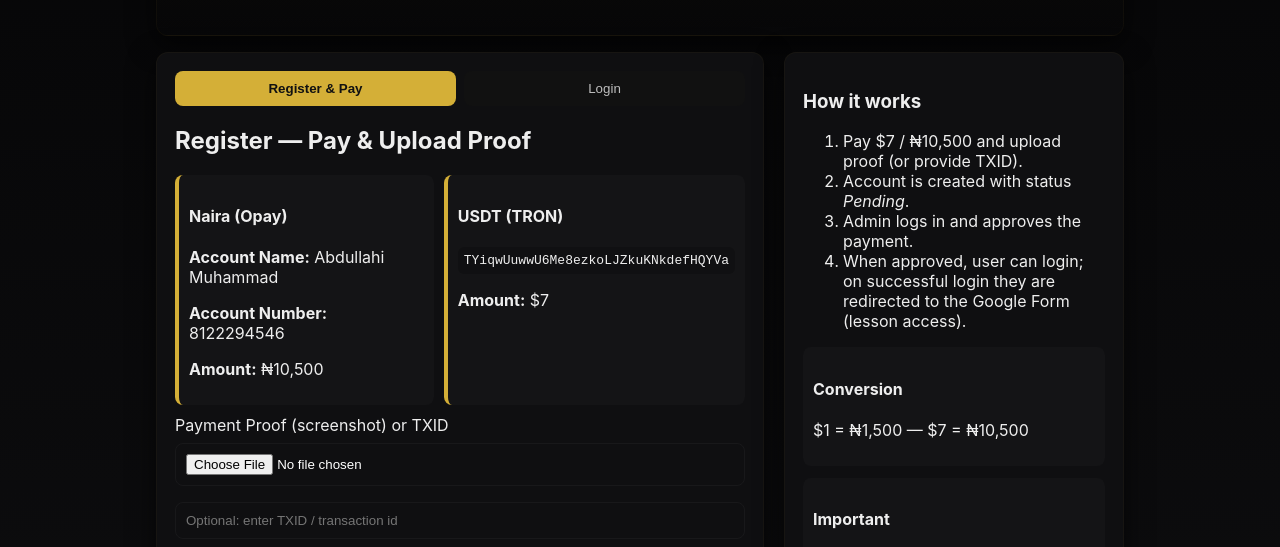
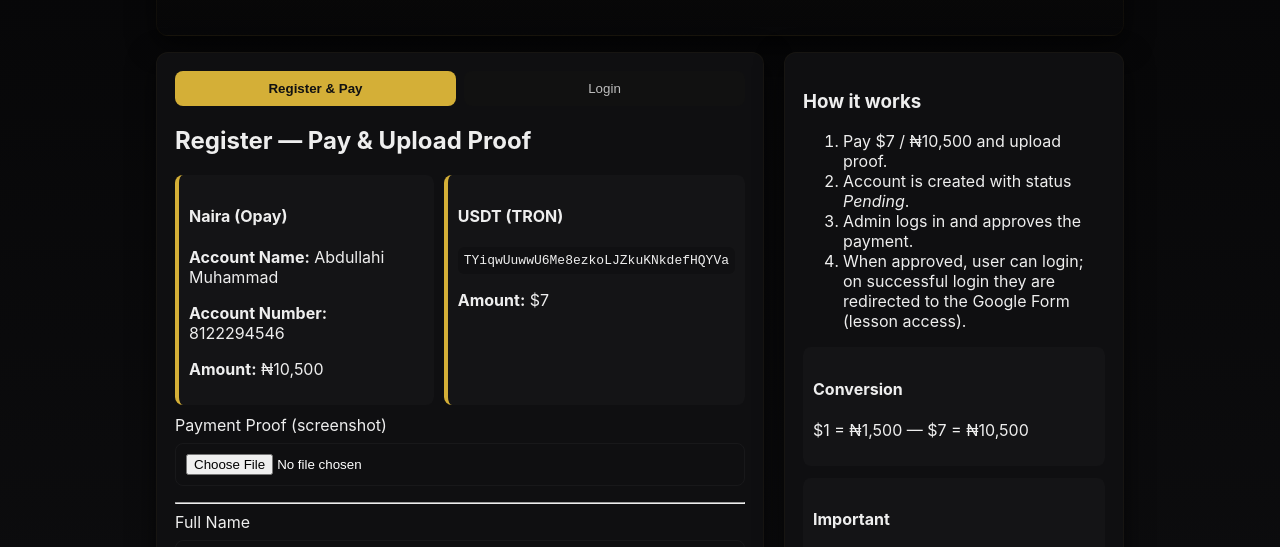
Before and after one commit to abdullahikunji/smart-traders-world, a plain HTML site: page index.html in a window 1280 px wide. Shown: the part 235-782 px from the top of the page. Drawn offline with Linux system fonts and the light colour scheme.

Commit message:
Fix HTML encoding issues in index.html

```diff
--- a/index.html
+++ b/index.html
@@ -50,9 +50,8 @@
             </div>
           </div>
 
-          <label>Payment Proof (screenshot) or TXID</label>
+          <label>Payment Proof (screenshot)</label>
           <input id="proofFile" type="file" accept="image/*" />
-          <input id="txid" type="text" placeholder="Optional: enter TXID / transaction id" />
 
           <hr/>
 
@@ -85,7 +84,7 @@
       <aside class="card">
         <h3>How it works</h3>
         <ol>
-          <li>Pay $7 / ₦10,500 and upload proof (or provide TXID).</li>
+          <li>Pay $7 / ₦10,500 and upload proof.</li>
           <li>Account is created with status <em>Pending</em>.</li>
           <li>Admin logs in and approves the payment.</li>
           <li>When approved, user can login; on successful login they are redirected to the Google Form (lesson access).</li>
```
